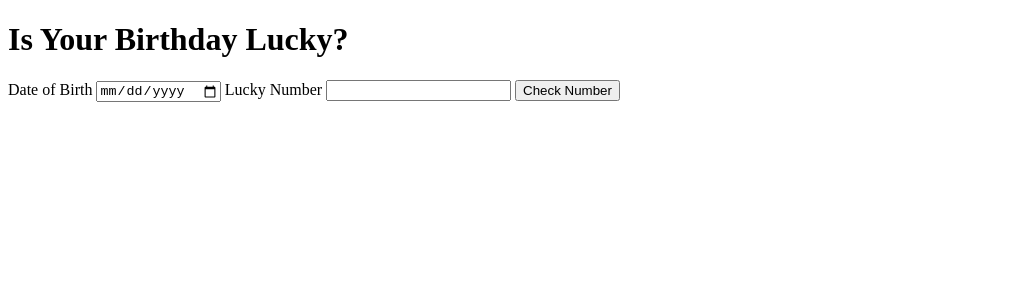
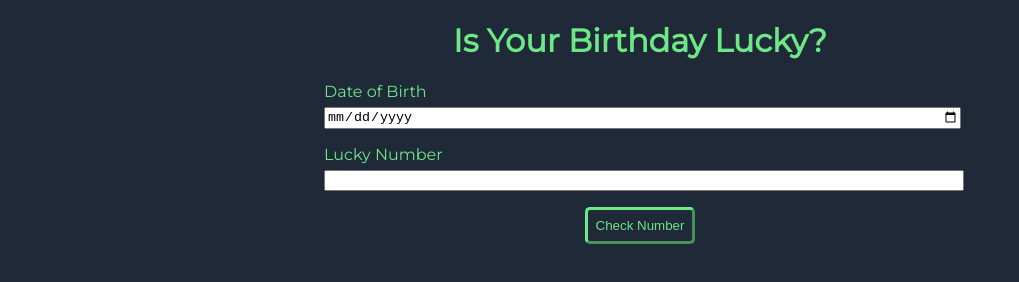
Before and after one commit to pranita09/is-your-birthday-lucky, a plain HTML site: page index.html in a window 1280 px wide. Shown: the whole page, without its empty margins (0-1019 px from the left). Drawn offline with Linux system fonts and the light colour scheme.

Commit message:
add: styles

```diff
--- a/index.html
+++ b/index.html
@@ -9,13 +9,14 @@
 </head>
 <body>
     <h1>Is Your Birthday Lucky?</h1>
-    <div class="container"></div>
+    <div class="container">
         <label for="date-of-birth">Date of Birth</label>
         <input type="date" id="date-of-birth">
         <label for="lucky-number">Lucky Number</label>
         <input type="number" id="lucky-number">
         <button id="check-number">Check Number</button>
         <div id="output-box"></div>
+    </div>
 
     <script src="index.js"></script>
 </body>
--- a/styles.css
+++ b/styles.css
@@ -0,0 +1,49 @@
+@import url('https://fonts.googleapis.com/css2?family=Montserrat&display=swap');
+
+:root{
+    --primary-dark: #1f2937;
+    --primary-green: #6ee787;
+}
+
+body{
+    background-color: var(--primary-dark);
+    color: var(--primary-green);
+    font-family: 'Montserrat', sans-serif;
+}
+
+h1{
+    text-align: center;
+}
+
+.container{
+    width: 50%;
+    margin: auto;
+    /* padding: auto;
+    border-color: var(--primary-green);
+    border-width: medium; */
+
+}
+
+input,
+label{
+    display: block;
+}
+
+input{
+    margin-bottom: 1rem;
+    margin-top: 0.4rem;
+    width: 100%;
+}
+
+#check-number{
+    display: block;
+    margin-top: 2rem;
+    margin: auto;
+    background: transparent;
+    color: var(--primary-green);
+    border-color: var(--primary-green);
+    border-width: medium;
+    padding: 0.5rem;
+    border-radius: 0.3rem;
+
+}
```
